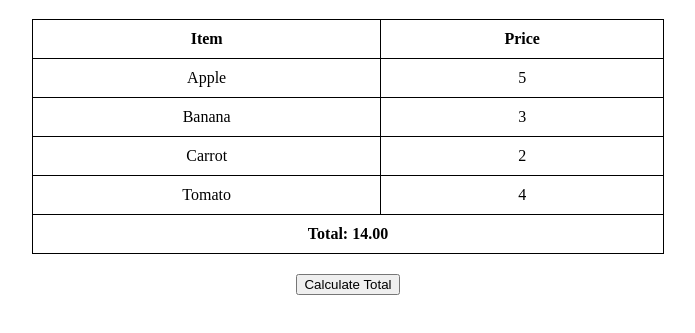
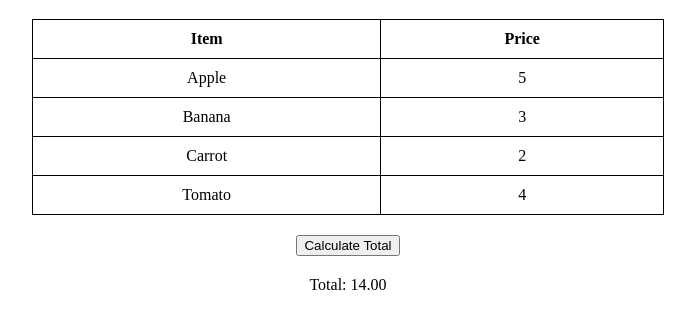
Before and after one commit to acciojob/grofers-checkout-vikrantsrgc, a website: page main.html in a window 1280 px wide. Both pictures are taken after a click on the button "Calculate Total". Shown: the part 61-394 px from the top of the page, without its empty margins (292-987 px from the left). Drawn offline with Linux system fonts and the light colour scheme.

Commit message:
created a submission

```diff
--- a/main.html
+++ b/main.html
@@ -36,29 +36,31 @@
         <tbody>
             <tr class="item">
                 <td>Apple</td>
-                <td class="prices">5</td>
+                <td class="price" contenteditable="true">5</td>
             </tr>
             <tr class="item">
                 <td>Banana</td>
-                <td class="prices">3</td>
+                <td class="price" contenteditable="true">3</td>
             </tr>
             <tr class="item">
                 <td>Carrot</td>
-                <td class="prices">2</td>
+                <td class="price" contenteditable="true">2</td>
             </tr>
             <tr class="item">
                 <td>Tomato</td>
-                <td class="prices">4</td>
+                <td class="price" contenteditable="true">4</td>
             </tr>
         </tbody>
     </table>
 
     <button id="calculate-total" style="display: block; margin: 20px auto;">Calculate Total</button>
 
+    <div id="ans" style="text-align: center; margin-top: 20px;"></div>
+
     <script>
         document.getElementById('calculate-total').addEventListener('click', function() {
             // Get all the prices from the table
-            const prices = document.querySelectorAll('.prices');
+            const prices = document.querySelectorAll('.price');
             let totalPrice = 0;
 
             // Loop through all the prices and calculate the total sum
@@ -66,19 +68,8 @@
                 totalPrice += parseFloat(priceElement.textContent);
             });
 
-            // Create a new row to display the total price
-            const tableBody = document.querySelector('#grocery-table tbody');
-            const totalRow = document.createElement('tr');
-            totalRow.classList.add('total-row');
-
-            // Add a cell for the "Total" text
-            const totalTextCell = document.createElement('td');
-            totalTextCell.colSpan = 2; // Make it span across both columns
-            totalTextCell.textContent = 'Total: ' + totalPrice.toFixed(2); // Show the total price rounded to 2 decimal places
-
-            // Append the total row to the table
-            totalRow.appendChild(totalTextCell);
-            tableBody.appendChild(totalRow);
+            // Display the total price in the #ans div
+            document.getElementById('ans').textContent = 'Total: ' + totalPrice.toFixed(2);
         });
     </script>
 
```
